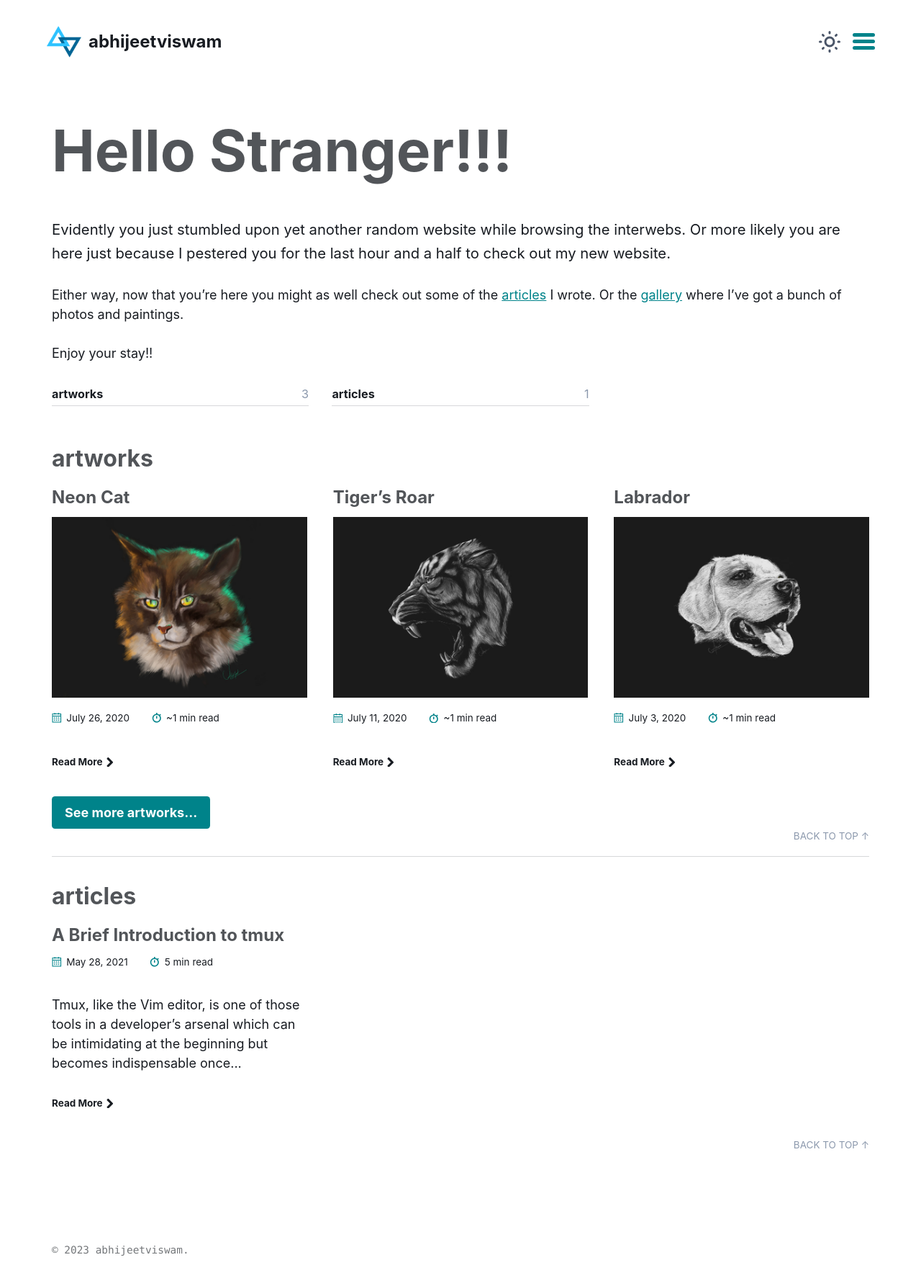
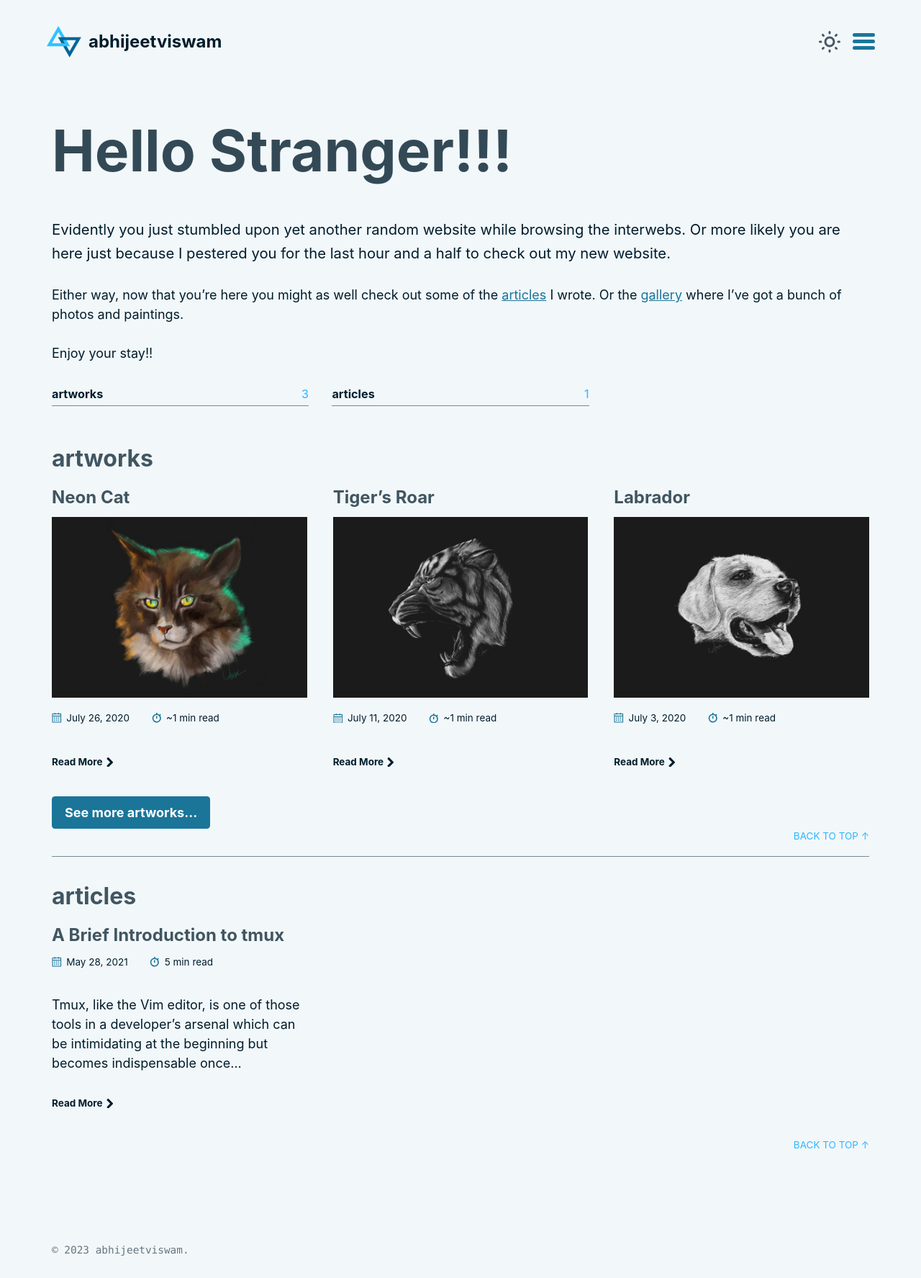
Before and after one commit to abhijeetviswam/abhijeetviswam.github.io, a Jekyll site: the page built from index.md, in a window 1280 px wide. Shown: the whole page at 72% size. Built offline with Jekyll 4.4.1, drawn with Linux system fonts in a browser that asks for light colours; comment, search, counter and statistics services are not loaded.

Commit message:
[ui] new theme bahamasblue
- Modified sidebar hover color
- Monochromatic social icons

```diff
--- a/_data/theme.yml
+++ b/_data/theme.yml
@@ -1,6 +1,6 @@
 # Theme Skin
-# default, night, plum, sea, soft, steel
-skin: default
+# default, night, plum, sea, soft, steel, bahamablue
+skin: bahamablue
 
 # Theme Text
 t:
--- a/_sass/basically-basic/_icons.scss
+++ b/_sass/basically-basic/_icons.scss
@@ -37,7 +37,9 @@
 
   @each $icon, $color in $icons {
     &--#{$icon} {
-      fill: $color;
+      // For monochromatic icons. If you need colorful,
+      // switch to fill: $color;
+      fill: $base-color;
     }
   }
 }
--- a/_sass/basically-basic/_intro.scss
+++ b/_sass/basically-basic/_intro.scss
@@ -41,7 +41,7 @@
 .intro-title {
   @include fluid-type($min-vw, $max-vw, 26px, 80px);
   margin-bottom: 1rem;
-  color: tint($text-color, 25%);
+  color: tint($text-color, 20%);
   line-height: 1;
 }
 
--- a/_sass/basically-basic/_sidebar.scss
+++ b/_sass/basically-basic/_sidebar.scss
@@ -58,7 +58,7 @@
       }
 
       &:hover {
-        color: $accent-color;
+        color: $background-color;
       }
 
       &:hover::before {
--- /dev/null
+++ b/_sass/basically-basic/themes/_bahamablue.scss
@@ -0,0 +1,32 @@
+/* ==========================================================================
+   Soft theme skin
+   ========================================================================== */
+
+/* Colors */
+$base-color: #99c1d5 !default;
+$text-color: #001d2c !default;
+$accent-color: #1a7599 !default;
+// $background-color: #f2f7fa !default;
+$background-color: #f2f7fa !default;
+$sidebar-background-color: #003149 !default;
+$code-background-color: #fff !default;
+$border-color: rgba($text-color, 0.5) !default;
+$overlay-color: #fff !default;
+
+/* Syntax highlighting (base16) colors */
+// $base00: #efecf4 !default;
+// $base01: #e2dfe7 !default;
+// $base02: #8b8792 !default;
+// $base03: #7e7887 !default;
+// $base04: #655f6d !default;
+// $base05: #585260 !default;
+// $base06: #26232a !default;
+// $base07: #19171c !default;
+// $base08: #be4678 !default;
+// $base09: #aa573c !default;
+// $base0a: #a06e3b !default;
+// $base0b: #2a9292 !default;
+// $base0c: #398bc6 !default;
+// $base0d: #576ddb !default;
+// $base0e: #955ae7 !default;
+// $base0f: #bf40bf !default;
```
